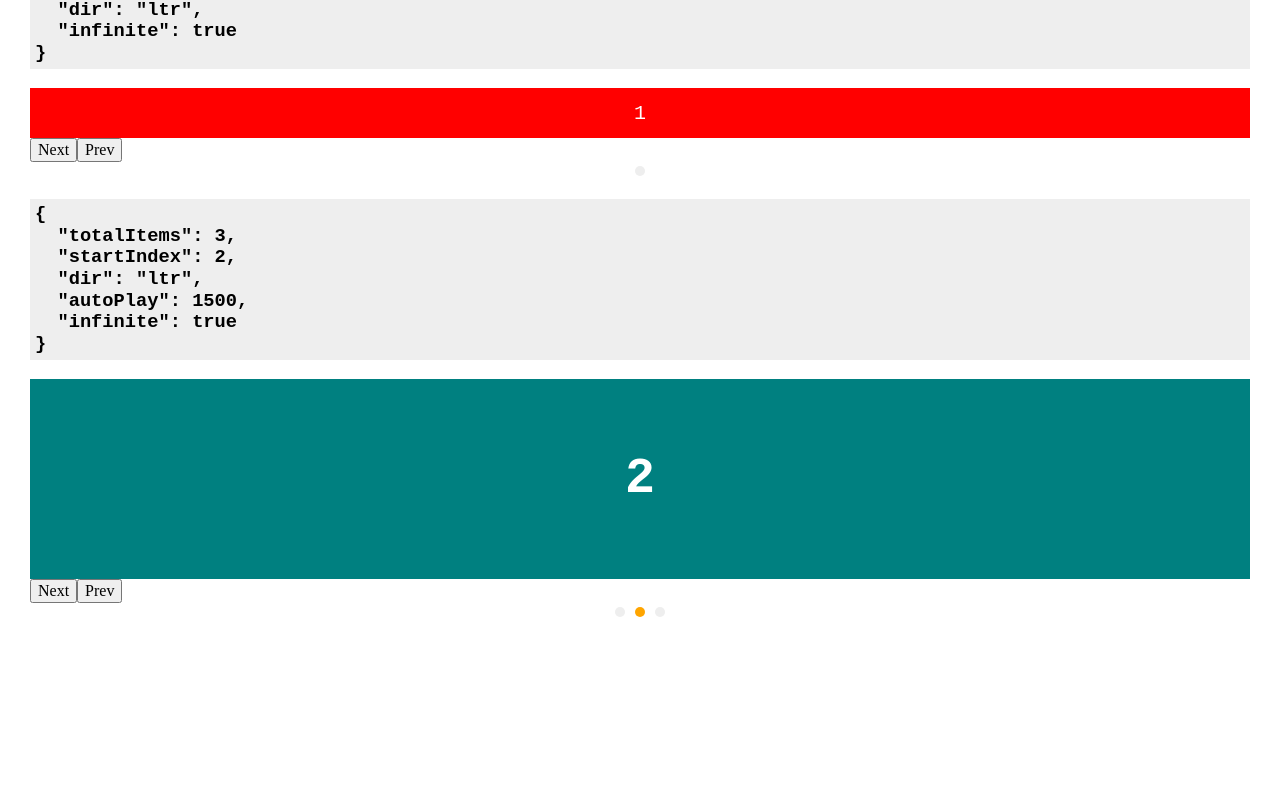
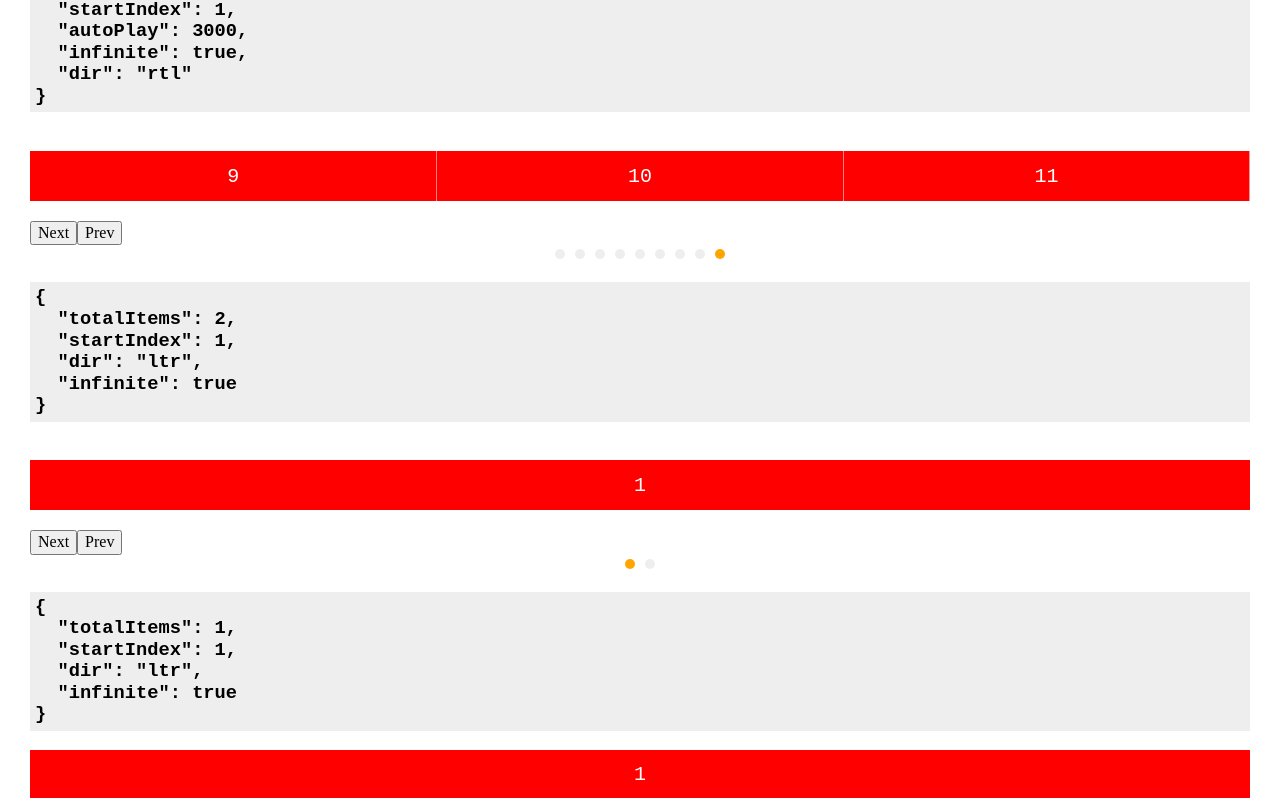
Before and after one commit to tbergman/statecharts-components, a React (Create React App) app: page / in a window 1280 px wide. Shown: the part 1270-2068 px from the top of the page. Before the commit the page ends 1922 px from the top, so only its background shows below. Built offline with nearby package versions, Linux system fonts and the light colour scheme.

Commit message:
add to examples

```diff
--- a/src/pages/App.tsx
+++ b/src/pages/App.tsx
@@ -73,6 +73,54 @@ const carousels: CarouselProps[] = [
     infinite: true
   },
   {
+    items: getRange(2).map((value, idx) => (
+      <p
+        style={{
+          height: 50,
+          backgroundColor: "red",
+          color: "white",
+          display: "flex",
+          justifyContent: "center",
+          alignItems: "center",
+          fontSize: 20,
+          fontFamily: "monospace"
+        }}
+        key={idx}
+      >
+        {value}
+      </p>
+    )),
+    totalItems: 2,
+    startIndex: 1,
+    dir: "ltr",
+    infinite: true
+  },
+  {
+    items: getRange(11).map((value, idx) => (
+      <p
+        style={{
+          height: 50,
+          backgroundColor: "red",
+          color: "white",
+          display: "flex",
+          justifyContent: "center",
+          alignItems: "center",
+          fontSize: 20,
+          fontFamily: "monospace"
+        }}
+        key={idx}
+      >
+        {value}
+      </p>
+    )),
+    totalItems: 11,
+    slidesToShow: 3,
+    startIndex: 1,
+    autoPlay: 3000,
+    infinite: true,
+    dir: "rtl"
+  },
+  {
     items: getRange(10).map((value, idx) => (
       <span
         style={{
```
